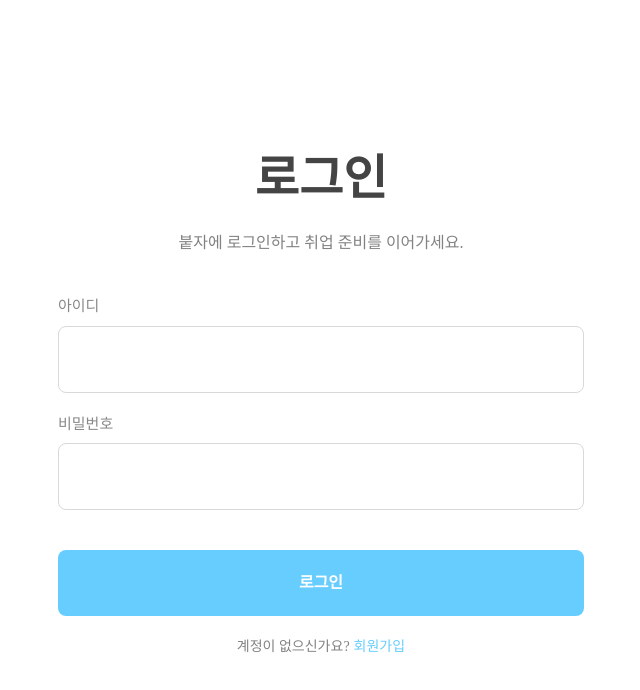
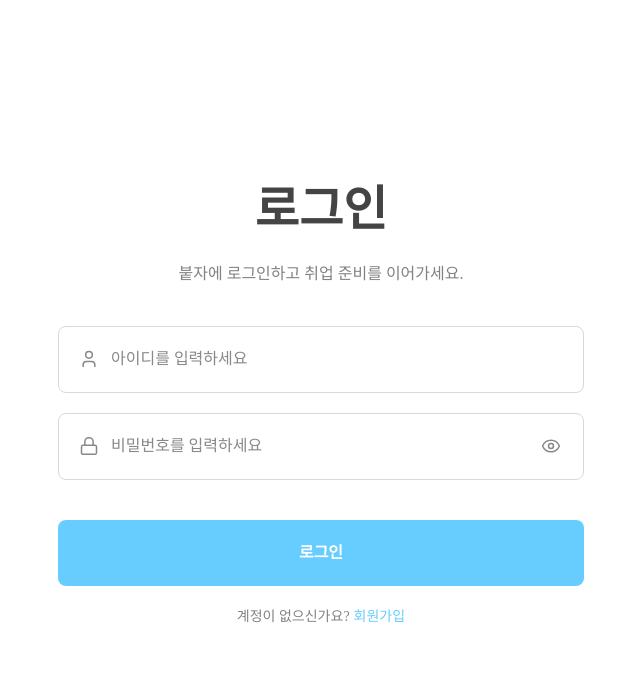
Before and after one commit to tlsalsco41122/butja-web, a React (Vite) app: page /login in a window 1280 px wide. Shown: the top 690 px of the page, without its empty margins (319-959 px from the left). Built offline with nearby package versions, Linux system fonts and the light colour scheme.

Commit message:
feat: 입력 필드 개선, 비밀번호 숨기기

```diff
--- a/src/components/AuthForm.tsx
+++ b/src/components/AuthForm.tsx
@@ -1,6 +1,11 @@
+import { Eye, EyeOff } from 'lucide-react'
+import type { LucideIcon } from 'lucide-react'
+import { useRef, useState } from 'react'
+
 type AuthField = {
   id: string
-  label: string
+  placeholder: string
+  icon: LucideIcon
   type?: 'text' | 'password'
   autoComplete?: string
 }
@@ -13,6 +18,56 @@ type AuthFormProps = {
   footerText: string
   footerActionText: string
   onFooterAction: () => void
+}
+
+function InputField({
+  id,
+  icon: Icon,
+  placeholder,
+  type = 'text',
+  autoComplete,
+}: AuthField) {
+  const inputRef = useRef<HTMLInputElement>(null)
+  const [isPasswordVisible, setIsPasswordVisible] = useState(false)
+  const isPassword = type === 'password'
+  const inputType = isPassword && isPasswordVisible ? 'text' : type
+  const ToggleIcon = isPasswordVisible ? EyeOff : Eye
+
+  const handleTogglePassword = () => {
+    setIsPasswordVisible((current) => !current)
+    requestAnimationFrame(() => inputRef.current?.focus())
+  }
+
+  return (
+    <label className="flex h-[67px] w-full items-center gap-3 rounded-lg border border-[#D9D9D9] px-5 transition hover:border-[#BDBDBD] focus-within:border-[#67CDFF] focus-within:ring-2 focus-within:ring-[#67CDFF]/20">
+      <Icon
+        aria-hidden="true"
+        className="h-5 w-5 shrink-0 text-[#888]"
+        strokeWidth={1.8}
+      />
+      <span className="sr-only">{placeholder}</span>
+      <input
+        ref={inputRef}
+        id={id}
+        name={id}
+        type={inputType}
+        autoComplete={autoComplete}
+        placeholder={placeholder}
+        className="h-full min-w-0 flex-1 bg-transparent font-[Pretendard] text-base text-[#444] outline-none placeholder:text-[#888] placeholder:font-light"
+      />
+      {isPassword ? (
+        <button
+          type="button"
+          aria-label={isPasswordVisible ? '비밀번호 숨기기' : '비밀번호 보기'}
+          aria-pressed={isPasswordVisible}
+          onClick={handleTogglePassword}
+          className="-mr-2 flex h-10 w-10 shrink-0 cursor-pointer items-center justify-center rounded-md text-[#888] transition hover:bg-[#F5F5F5] hover:text-[#444] focus-visible:outline-2 focus-visible:outline-offset-2 focus-visible:outline-[#67CDFF]"
+        >
+          <ToggleIcon aria-hidden="true" className="h-5 w-5" strokeWidth={1.8} />
+        </button>
+      ) : null}
+    </label>
+  )
 }
 
 function AuthForm({
@@ -38,18 +93,14 @@ function AuthForm({
 
         <div className="flex w-full flex-col gap-5">
           {fields.map((field) => (
-            <label key={field.id} className="flex w-full flex-col gap-2">
-              <span className="font-[Pretendard] text-[15px] font-light leading-normal text-[#888]">
-                {field.label}
-              </span>
-              <input
-                id={field.id}
-                name={field.id}
-                type={field.type ?? 'text'}
-                autoComplete={field.autoComplete}
-                className="h-[67px] w-full rounded-lg border border-[#D9D9D9] px-5 font-[Pretendard] text-base text-[#444] outline-none transition focus:border-[#67CDFF] focus:ring-2 focus:ring-[#67CDFF]/20"
-              />
-            </label>
+            <InputField
+              key={field.id}
+              id={field.id}
+              icon={field.icon}
+              placeholder={field.placeholder}
+              type={field.type}
+              autoComplete={field.autoComplete}
+            />
           ))}
         </div>
 
--- a/src/pages/LoginPage.tsx
+++ b/src/pages/LoginPage.tsx
@@ -1,3 +1,4 @@
+import { Lock, User } from 'lucide-react'
 import { useNavigate } from 'react-router-dom'
 import AuthForm from '../components/AuthForm'
 
@@ -9,10 +10,16 @@ function LoginPage() {
       title="로그인"
       description="붙자에 로그인하고 취업 준비를 이어가세요."
       fields={[
-        { id: 'username', label: '아이디', autoComplete: 'username' },
+        {
+          id: 'username',
+          placeholder: '아이디를 입력하세요',
+          icon: User,
+          autoComplete: 'username',
+        },
         {
           id: 'password',
-          label: '비밀번호',
+          placeholder: '비밀번호를 입력하세요',
+          icon: Lock,
           type: 'password',
           autoComplete: 'current-password',
         },
--- a/src/pages/SignupPage.tsx
+++ b/src/pages/SignupPage.tsx
@@ -1,3 +1,4 @@
+import { BadgeCheck, Lock, User } from 'lucide-react'
 import { useNavigate } from 'react-router-dom'
 import AuthForm from '../components/AuthForm'
 
@@ -9,14 +10,25 @@ function SignupPage() {
       title="회원가입"
       description="붙자와 함께 취업 준비를 시작해보세요."
       fields={[
-        { id: 'username', label: '아이디', autoComplete: 'username' },
+        {
+          id: 'username',
+          placeholder: '아이디를 입력하세요',
+          icon: User,
+          autoComplete: 'username',
+        },
         {
           id: 'password',
-          label: '비밀번호',
+          placeholder: '비밀번호를 입력하세요',
+          icon: Lock,
           type: 'password',
           autoComplete: 'new-password',
         },
-        { id: 'nickname', label: '닉네임', autoComplete: 'nickname' },
+        {
+          id: 'nickname',
+          placeholder: '닉네임을 입력하세요',
+          icon: BadgeCheck,
+          autoComplete: 'nickname',
+        },
       ]}
       submitText="회원가입"
       footerText="이미 계정이 있으신가요?"
```
